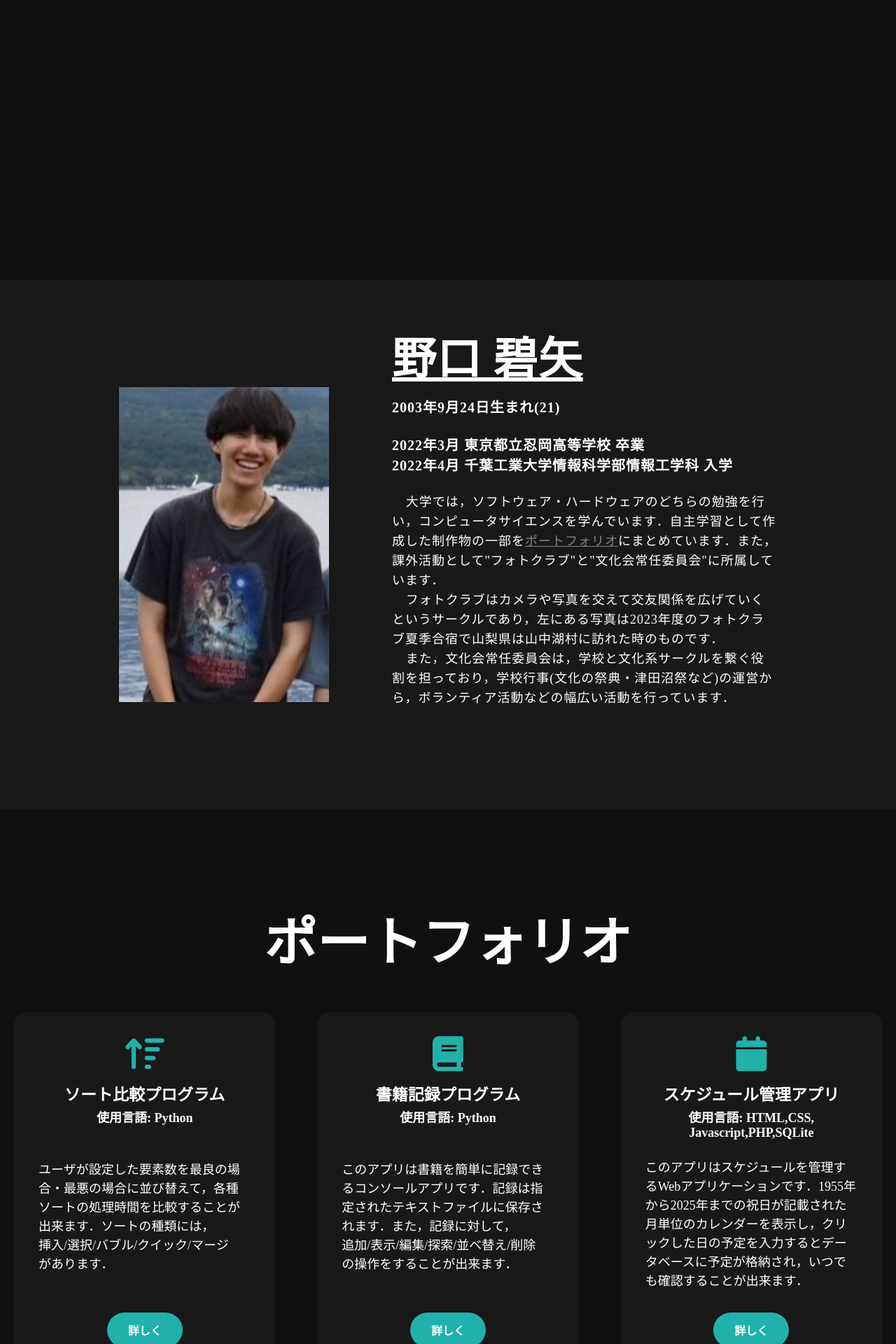
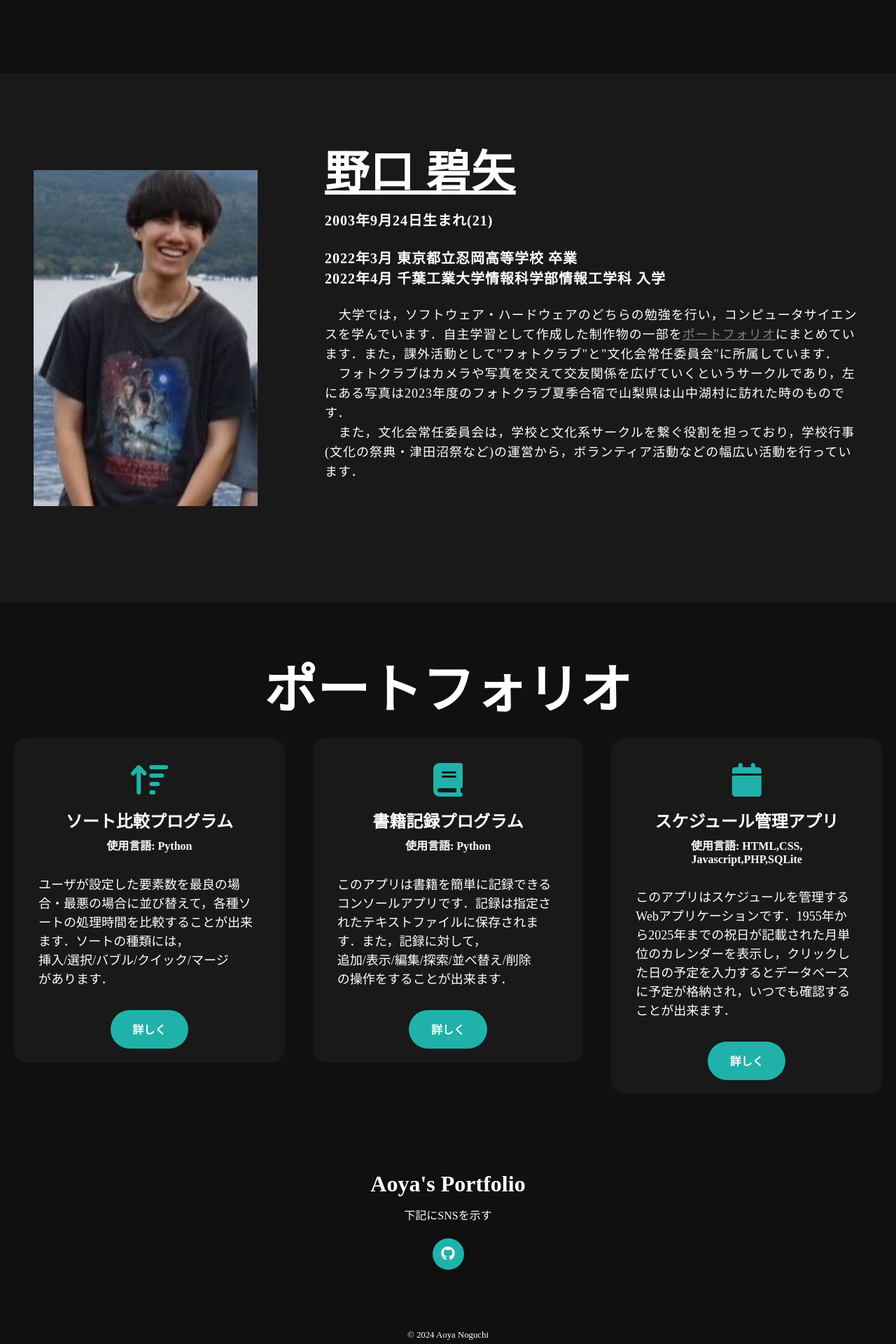
Before and after one commit to A0yyy36/my-garden, a PHP site: page /index.html in a window 1280 px wide. Shown: the part 640-2560 px from the top of the page at 70% size. Run offline with PHP 8.4, Linux system fonts and the light colour scheme; some libraries are stand-ins or nearby versions.

Commit message:
PC用のCSSを整理しました．

```diff
--- a/index.html
+++ b/index.html
@@ -5,7 +5,7 @@
     <meta charset="UTF-8">
     <meta name="viewport" content="width=device-width, initial-scale=1.0">
     <title>ポートフォリオ</title>
-    <link rel="stylesheet" href="style2.css">
+    <link rel="stylesheet" href="style1.css">
     <link rel="stylesheet" href="https://cdnjs.cloudflare.com/ajax/libs/font-awesome/6.6.0/css/all.min.css"
         integrity="sha512-Kc323vGBEqzTmouAECnVceyQqyqdsSiqLQISBL29aUW4U/M7pSPA/gEUZQqv1cwx4OnYxTxve5UMg5GT6L4JJg=="
         crossorigin="anonymous" referrerpolicy="no-referrer" />
--- a/style1.css
+++ b/style1.css
@@ -1,143 +1,3 @@
-/* 基本のリセット */
-* {
-    margin: 0;
-    padding: 0;
-    box-sizing: border-box;
-}
-
-/* 共通スタイル */
-body {
-    font-family: Arial, sans-serif;
-    line-height: 1.6;
-}
-
-a {
-    text-decoration: none;
-    color: inherit;
-}
-
-/* Heroセクション */
-.hero {
-    height: 100vh;
-    width: 100%;
-    background-color: #101010;
-    display: flex;
-    flex-direction: column;
-    justify-content: center;
-    align-items: center;
-    text-align: center;
-}
-
-/* ナビゲーション */
-nav {
-    display: flex;
-    align-items: center;
-    justify-content: space-between;
-    padding: 20px 8%;
-    background-color: transparent;
-    position: fixed;
-    width: 100%;
-    top: 0;
-}
-
-.logo {
-    font-size: 30px;
-    color: white;
-}
-
-nav ul {
-    display: flex;
-    gap: 20px;
-}
-
-nav ul li {
-    list-style: none;
-}
-
-nav ul li a {
-    color: white;
-    font-weight: bold;
-    padding: 10px 15px;
-    transition: color 0.3s;
-}
-
-nav ul li a:hover {
-    color: lightseagreen;
-}
-
-.btn {
-    background-color: lightseagreen;
-    padding: 10px 25px;
-    border-radius: 20px;
-    color: white;
-    font-weight: bold;
-    transition: all 0.3s;
-}
-
-.btn:hover {
-    transform: scale(1.1);
-}
-
-/* メインコンテンツ */
-.content {
-    display: flex;
-    justify-content: space-around;
-    align-items: center;
-    padding: 150px 50px;
-}
-
-.content img {
-    width: 300px;
-    height: auto;
-}
-
-h1,
-h3,
-h4 {
-    color: white;
-    margin-bottom: 20px;
-}
-
-/* レスポンシブデザイン */
-@media only screen and (max-width: 768px) {
-    .hero {
-        height: auto;
-        padding: 50px 0;
-    }
-
-    nav {
-        flex-direction: column;
-    }
-
-    nav ul {
-        flex-direction: column;
-        gap: 10px;
-    }
-
-    .content {
-        flex-direction: column;
-        padding: 50px 20px;
-    }
-
-    .content img {
-        width: 80%;
-    }
-
-    h1 {
-        font-size: 30px;
-    }
-
-    h3 {
-        font-size: 20px;
-    }
-
-    .btn {
-        width: 80%;
-        text-align: center;
-    }
-}
-
-
 *{
     margin: 0;
     padding: 0;
@@ -146,8 +6,9 @@ box-sizing: border-box;
 
 /*一枚目上部*/
 .hero{
-height: 130vh;
+    height: auto;
     width: 100%;
+    padding-bottom: 10%;
     background-color: #101010;
 }
 
@@ -204,22 +65,21 @@ border-radius: 20px;
 
 /*一枚目中部*/
 .content{
-padding-top: 230px;
+    padding-top: 10%;
 }
 
 .content .body{
     display: flex;
     justify-content: space-evenly;
     align-items: center;
-padding-right: 50px;
-padding-left: 270px;
+    padding-right: 10%;
+    padding-left: 10%;
 }
 
 /*自己写真*/
 .content .body img{
     width: 300px;
     height: 400px;
-margin-top: -150px;
 }
 
 /*名前*/
@@ -280,22 +140,22 @@ transform: scale(1.1);
 /*二枚目*/
 .about{
     width: 100%;
-padding: 100px 0;
+    padding: 10% 0;
     background-color: #191919;
 }
 
 /*自己写真*/
 .about img{
-width: 300px;
+    width: 25%;
 }
 
 /*自己紹介*/
 .about-text{
-width: 550px;
+    width: 60%;
 }
 
 .main{
-width: 1030px;
+    width: 100%;
     display: flex;
     margin: 0 auto;
     align-items: center;
@@ -356,14 +216,14 @@ cursor: pointer;
 .portfolio {
     background-color: #101010;
     width: 100%;
-padding: 100px 0;
+    padding: 5% 0;
 }
 
 /*タイトル*/
 .title h2 {
     color: white;
     font-size: 75px;
-margin: 30px auto;
+    margin: 0 auto;
     text-align: center;
 }
 
@@ -372,13 +232,11 @@ text-align: center;
     display: flex;
     align-items: flex-start;
     justify-content: center;
-min-height: 400px;
-gap: 20px;
 }
 
 .card {
-height: 500px;
-width: 450px;
+    height: auto;
+    width: 100%;
     background-color: #191919;
     padding: 20px 35px;
     margin: 20px;
@@ -402,21 +260,21 @@ height: 100%; /* 親要素の高さに依存 */
 
 .card i {
     color: lightseagreen;
-font-size: 50px;
-margin: 15px 0;
+    font-size: 300%;
+    margin: 5% 0;
 }
 
 /*カードタイトル*/
 h5 {
     color: white;
-font-size: 23px;
-margin-bottom: 3px;
+    font-size: 150%;
+    margin-bottom: 2%;
 }
 
 h6 {
     color: white;
-font-size: 18px;
-margin-bottom: 25px;
+    font-size: 100%;
+    margin-bottom: 10%;
 }
 
 /*カード内容*/
@@ -437,7 +295,7 @@ margin-top: auto;
 
 .card .button {
     background-color: lightseagreen;
-padding: 13px 30px;
+    padding: 5% 10%;
     color: white;
     font-weight: bold;
     text-decoration: none;
@@ -490,25 +348,24 @@ cursor: pointer;
 /*最下部*/
 footer {
     width: 100%;
-height: 400px;
+    height: auto;
     background-color: #101010;
     display: flex;
     flex-direction: column;
     align-items: center;
-padding-top: 30px;
+    padding-top: 2%;
 }
 
 footer p:nth-child(1) {
-font-size: 30px;
+    font-size: 200%;
     color: white;
-margin-bottom: 20px;
+    margin-bottom: 1%;
     font-weight: bold;
 }
 
 footer p:nth-child(2) {
     color: white;
-font-size: 17px;
-width: 500px;
+    font-size: 100%;
     text-align: center;
 }
 
@@ -542,6 +399,6 @@ transform: scale(1.3);
 /*コピーライト*/
 .end{
     color: white;
-margin-top: 100px;
-font-size: 16px;
+    margin-top: 5%;
+    font-size: 80%;
 }
```
Lines whose indentation alone changed are shown as unchanged.
